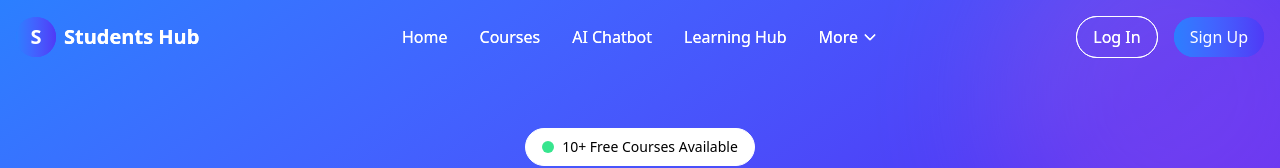
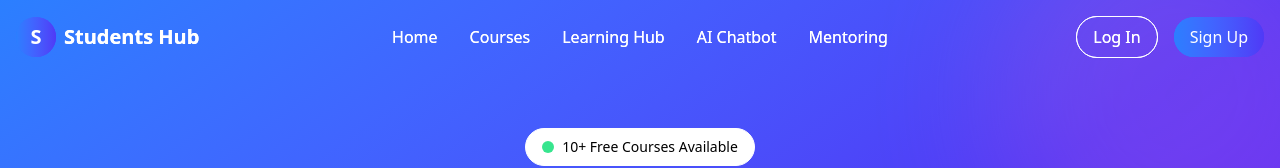
Before and after one commit to Pranay-Dommati/thestudent, a React (Vite) app in the folder frontend/: page / in a window 1280 px wide. Shown: the top 168 px of the page. Built offline with nearby package versions, Linux system fonts and the light colour scheme.

Commit message:
adding mentoring instead of more to nav

```diff
--- /dev/null
+++ b/frontend/src/components/Mentoring/HomePage/CTASection.jsx
@@ -0,0 +1,15 @@
+export default function CTASection() {
+    return (
+      <section className="text-center py-16 px-8">
+        <h2 className="text-3xl font-semibold">Start Your Mentorship Journey Today</h2>
+        <div className="mt-6 flex justify-center gap-4">
+          <button className="bg-blue-600 text-white px-6 py-2 rounded-lg font-semibold hover:bg-blue-500">
+            Find a Mentor
+          </button>
+          <button className="bg-gray-800 text-white px-6 py-2 rounded-lg font-semibold hover:bg-gray-700">
+            Become a Mentor
+          </button>
+        </div>
+      </section>
+    );
+  }
--- /dev/null
+++ b/frontend/src/components/Mentoring/HomePage/CategoryCard.jsx
@@ -0,0 +1,14 @@
+import { FaArrowRight } from "react-icons/fa";
+
+export default function CategoryCard({ icon, title, description }) {
+  return (
+    <div className="bg-white shadow-lg p-6 rounded-xl text-center hover:shadow-xl transition">
+      <div className="flex justify-center mb-4">{icon}</div>
+      <h3 className="text-xl font-semibold">{title}</h3>
+      <p className="text-gray-600 mt-2">{description}</p>
+      <button className="mt-4 text-blue-600 font-semibold flex items-center justify-center">
+        Learn More <FaArrowRight className="ml-2" />
+      </button>
+    </div>
+  );
+}
--- /dev/null
+++ b/frontend/src/components/Mentoring/HomePage/CollegeMentorship.jsx
@@ -0,0 +1,11 @@
+export default function CollegeMentorship() {
+    return (
+      <section className="bg-blue-50 py-16 px-8 text-center">
+        <h2 className="text-3xl font-semibold">Join Your College Community</h2>
+        <p className="mt-2 text-lg">Find verified alumni & seniors from your college for career guidance.</p>
+        <button className="mt-6 bg-blue-600 text-white px-6 py-2 rounded-lg font-semibold hover:bg-blue-500">
+          Explore Communities
+        </button>
+      </section>
+    );
+  }
--- /dev/null
+++ b/frontend/src/components/Mentoring/HomePage/HeroSection.jsx
@@ -0,0 +1,16 @@
+export default function HeroSection() {
+    return (
+      <section className="bg-blue-600 text-white text-center py-16">
+        <h1 className="text-4xl font-bold">Find the Right Mentor for Your Career</h1>
+        <p className="mt-2 text-lg">Industry Experts, Alumni, and Seniors to guide your journey</p>
+        <div className="mt-6 flex justify-center gap-4">
+          <button className="bg-white text-blue-600 px-6 py-2 rounded-lg font-semibold hover:bg-gray-200">
+            Find a Mentor
+          </button>
+          <button className="bg-blue-800 text-white px-6 py-2 rounded-lg font-semibold hover:bg-blue-700">
+            Become a Mentor
+          </button>
+        </div>
+      </section>
+    );
+  }
--- /dev/null
+++ b/frontend/src/components/Mentoring/HomePage/HowItWorks.jsx
@@ -0,0 +1,22 @@
+function Step({ number, title, description }) {
+    return (
+      <div className="bg-gray-100 shadow p-6 rounded-xl text-center">
+        <div className="text-3xl font-bold text-blue-600">{number}</div>
+        <h3 className="text-xl font-semibold mt-2">{title}</h3>
+        <p className="text-gray-600 mt-2">{description}</p>
+      </div>
+    );
+  }
+
+  export default function HowItWorks() {
+    return (
+      <section className="bg-white py-16 px-8">
+        <h2 className="text-3xl font-semibold text-center mb-8">How It Works</h2>
+        <div className="flex flex-col md:flex-row gap-8 justify-center">
+          <Step number="1" title="Browse Mentors" description="Choose a mentor based on category & expertise." />
+          <Step number="2" title="Book a Session" description="Schedule a session for personalized guidance." />
+          <Step number="3" title="Get Mentored" description="Gain valuable insights & career direction." />
+        </div>
+      </section>
+    );
+  }
--- /dev/null
+++ b/frontend/src/components/Mentoring/HomePage/MentoringHome.jsx
@@ -0,0 +1,58 @@
+import HeroSection from "./components/HeroSection";
+import HowItWorks from "./components/HowItWorks";
+import CollegeMentorship from "./components/CollegeMentorship";
+import CTASection from "./components/CTASection";
+import CategoryCard from "./components/CategoryCard";
+import MentorCard from "./components/MentorCard";
+import { FaUserGraduate, FaChalkboardTeacher, FaUsers } from "react-icons/fa";
+
+const mentors = [
+  { name: "John Doe", role: "Software Engineer at Google", rating: "⭐⭐⭐⭐⭐", price: "$20/hr" },
+  { name: "Sarah Lee", role: "Product Manager at Amazon", rating: "⭐⭐⭐⭐", price: "$15/hr" },
+  { name: "Mike Smith", role: "Alumni | Career Mentor", rating: "⭐⭐⭐⭐⭐", price: "Free" }
+];
+
+export default function MentoringHome() {
+  return (
+    <div className="min-h-screen bg-gray-50 text-gray-800">
+      <HeroSection />
+
+      {/* Mentorship Categories */}
+      <section className="py-16 px-8">
+        <h2 className="text-3xl font-semibold text-center mb-8">Choose Your Mentorship Path</h2>
+        <div className="grid md:grid-cols-3 gap-6">
+          <CategoryCard
+            icon={<FaChalkboardTeacher className="text-4xl text-blue-600" />}
+            title="Industry Experts"
+            description="One-on-one career guidance from professionals in top companies."
+          />
+          <CategoryCard
+            icon={<FaUserGraduate className="text-4xl text-green-600" />}
+            title="Alumni Mentorship"
+            description="Get career advice and placement guidance from experienced alumni."
+          />
+          <CategoryCard
+            icon={<FaUsers className="text-4xl text-purple-600" />}
+            title="College Seniors"
+            description="Seniors guide you in exams, placements, and study plans."
+          />
+        </div>
+      </section>
+
+      <HowItWorks />
+
+      {/* Featured Mentors */}
+      <section className="py-16 px-8">
+        <h2 className="text-3xl font-semibold text-center mb-8">Top Mentors</h2>
+        <div className="grid md:grid-cols-3 gap-6">
+          {mentors.map((mentor, index) => (
+            <MentorCard key={index} mentor={mentor} />
+          ))}
+        </div>
+      </section>
+
+      <CollegeMentorship />
+      <CTASection />
+    </div>
+  );
+}
--- a/frontend/src/components/Navbar/Navbar.jsx
+++ b/frontend/src/components/Navbar/Navbar.jsx
@@ -9,9 +9,7 @@ const Navbar = ({ initialStyle = "transparent" }) => {
   const [isScrolled, setIsScrolled] = useState(false);
   const [isMobileMenuOpen, setIsMobileMenuOpen] = useState(false);
   const [isProfileDropdownOpen, setIsProfileDropdownOpen] = useState(false);
-  const [isMoreDropdownOpen, setIsMoreDropdownOpen] = useState(false);
   const dropdownRef = useRef(null);
-  const moreDropdownRef = useRef(null);
 
   useEffect(() => {
     window.scrollTo(0, 0);
@@ -29,9 +27,6 @@ const Navbar = ({ initialStyle = "transparent" }) => {
 
   useEffect(() => {
     const handleClickOutside = (event) => {
-      if (moreDropdownRef.current && !moreDropdownRef.current.contains(event.target)) {
-        setIsMoreDropdownOpen(false);
-      }
       if (dropdownRef.current && !dropdownRef.current.contains(event.target)) {
         setIsProfileDropdownOpen(false);
       }
@@ -89,38 +84,30 @@ const Navbar = ({ initialStyle = "transparent" }) => {
           <div className="hidden md:flex items-center justify-center flex-1 max-w-[600px]">
             <div className="flex items-center space-x-8">
               <a href="/" className={`font-medium transition-colors ${textColor}`}>Home</a>
-              <a href="/courses" className={`font-medium transition-colors ${textColor}`}>Courses</a>
-              <a href="/chat" className={`font-medium transition-colors ${textColor}`}>AI Chatbot</a>
-              <a href="/learning-hub" className={`font-medium transition-colors ${textColor}`}>Learning Hub</a>
-              <div className="relative group" ref={moreDropdownRef}>
-                <button
-                  onClick={() => setIsMoreDropdownOpen(!isMoreDropdownOpen)}
-                  className={`flex items-center space-x-1 font-medium transition-colors ${textColor}`}
+              <Link
+                to="/courses"
+                className={`font-medium transition-colors ${textColor}`}
               >
-                  <span>More</span>
-                  <svg
-                    className={`w-4 h-4 transition-transform duration-200 ${isMoreDropdownOpen ? 'rotate-180' : ''}`}
-                    xmlns="http://www.w3.org/2000/svg"
-                    fill="none"
-                    viewBox="0 0 24 24"
-                    stroke="currentColor"
+                Courses
+              </Link>
+              <Link
+                to="/learning-hub"
+                className={`font-medium transition-colors ${textColor}`}
               >
-                    <path strokeLinecap="round" strokeLinejoin="round" strokeWidth={2} d="M19 9l-7 7-7-7" />
-                  </svg>
-                </button>
-                {isMoreDropdownOpen && (
-                  <div className="absolute mt-2 bg-white shadow-lg rounded-lg py-2 w-40">
+                Learning Hub
+              </Link>
+              <Link
+                to="/chat"
+                className={`font-medium transition-colors ${textColor}`}
+              >
+                AI Chatbot
+              </Link>
               <Link
                 to="/mentoring"
-                      className="block px-4 py-2 text-gray-800 hover:bg-gray-100 transition-colors"
-                      onClick={() => setIsMoreDropdownOpen(false)}
+                className={`font-medium transition-colors ${textColor}`}
               >
                 Mentoring
               </Link>
-                    {/* Add more dropdown items here */}
-                  </div>
-                )}
-              </div>
             </div>
           </div>
 
```
Also changed, not shown: frontend/src/components/Mentoring/HomePage/Mentoring.jsx (added). Lines whose indentation alone changed are shown as unchanged.
